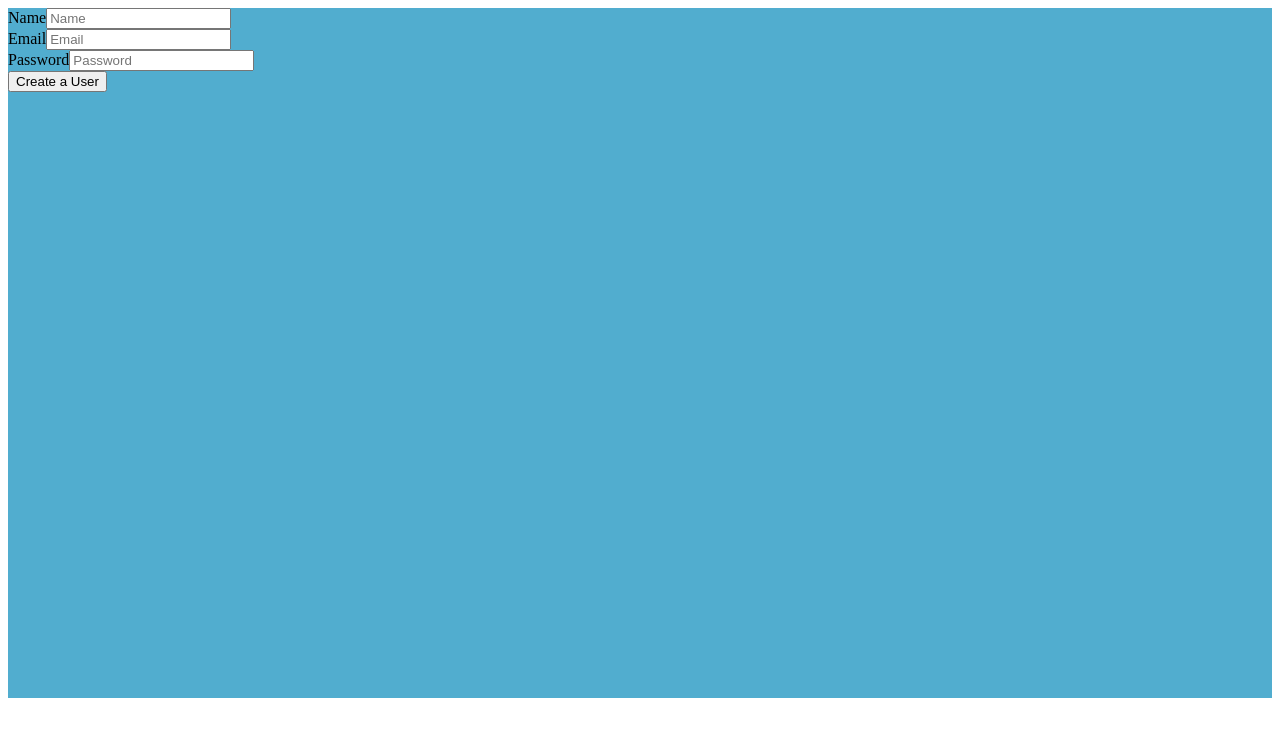
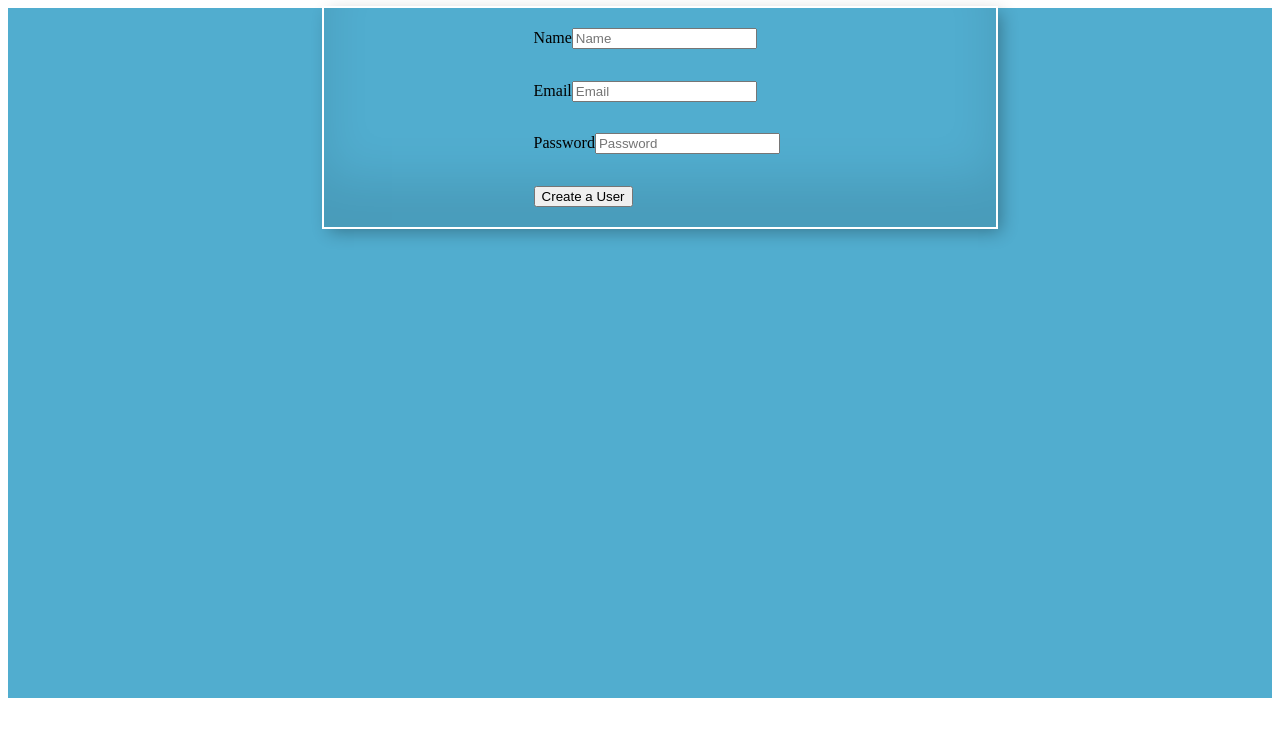
Before and after one commit to addod19/tract_it_frontend, a React (Create React App) app: page /signup in a window 1280 px wide. Shown: the top 736 px of the page. Built offline with nearby package versions, Linux system fonts and the light colour scheme; no server answers.

Commit message:
improve styling in auth

```diff
--- a/src/components/auth/Login.js
+++ b/src/components/auth/Login.js
@@ -15,18 +15,24 @@ const SignInWrap = styled.div`
   box-shadow: inset 0 -3em 3em rgba(0,0,0,0.1),
               0 0  0 2px rgb(255,255,255),
               0.3em 0.3em 1em rgba(0,0,0,0.3);
+  margin-left: 25%;
 `;
 
 const EmailWrap = styled.div`
   width: 100%;
+  margin-left: 130%;
+  margin-bottom: 10%;
 `;
 
 const PasswordWrap = styled.div`
   width: 100%;
+  margin-left: 130%;
+  margin-bottom: 10%;
 `;
 
 const ButtonWrap = styled.div`
   width: 100%;
+  margin-left: 130%;
 `;
 
 const Signin = ( { signin, authenticated: { loggedIn }}) => {
@@ -52,10 +58,12 @@ const Signin = ( { signin, authenticated: { loggedIn }}) => {
     <SignInWrap>
       <form onSubmit={onSubmit}>
         <EmailWrap>
-          <input type='email' onChange={onChange} value={email} name="email" required />
+          <input type='email' onChange={onChange} value={email}
+          placeholder="Enter your email" name="email" required />
         </EmailWrap>
         <PasswordWrap>
-          <input type='password' onChange={onChange} value={password} name="password" required />
+          <input type='password' onChange={onChange} value={password}
+          placeholder="Enter your paswword" name="password" required />
         </PasswordWrap>
         <ButtonWrap>
           <button type="submit" onSubmit={onSubmit}>Login</button>
--- a/src/components/auth/Signup.js
+++ b/src/components/auth/Signup.js
@@ -3,6 +3,37 @@ import { Redirect } from 'react-router-dom';
 import PropTypes from 'prop-types';
 import { connect } from 'react-redux';
 import { signup } from '../../redux/actions/authActions';
+
+import styled from 'styled-components';
+
+const RegFormWrap = styled.div`
+  width: 50%;
+  height: auto;
+  padding: 20px;
+  box-shadow: inset 0 -3em 3em rgba(0,0,0,0.1),
+              0 0  0 2px rgb(255,255,255),
+              0.3em 0.3em 1em rgba(0,0,0,0.3);
+  margin-left: 25%;
+`;
+
+const NameWrap = styled.div`
+  margin-left: 30%;
+  margin-bottom: 5%;
+`;
+
+const EmailWrap = styled.div`
+  margin-left: 30%;
+  margin-bottom: 5%;
+`;
+
+const PasswordWrap = styled.div`
+  margin-left: 30%;
+  margin-bottom: 5%;
+`;
+
+const ButtonWrap = styled.div`
+  margin-left: 30%;
+`;
 
 const SignUp = ({ signup, authenticated: { loggedIn }}) => {
   const [signupData, setSignupData] = useState({
@@ -25,22 +56,21 @@ const SignUp = ({ signup, authenticated: { loggedIn }}) => {
   }
 
   return (
-    <div className="row">
+    <RegFormWrap>
       <form onSubmit={onSubmit}>
-        <div className="formGroup">
+        <NameWrap>
           <label htmlFor="name">
             Name
             <input
               type="text"
               placeholder="Name"
-              className="form-control"
               value={name}
               onChange={onChange}
               required
             />
           </label>
-        </div>
-        <div className="formGroup">
+        </NameWrap>
+        <EmailWrap>
           <label htmlFor="email">
             Email
             <input
@@ -52,8 +82,8 @@ const SignUp = ({ signup, authenticated: { loggedIn }}) => {
               required
             />
           </label>
-        </div>
-        <div className="formGroup">
+        </EmailWrap>
+        <PasswordWrap>
           <label htmlFor="password">
             Password
             <input
@@ -65,12 +95,14 @@ const SignUp = ({ signup, authenticated: { loggedIn }}) => {
               required
             />
           </label>
-        </div>
-        <button type="submit" className="btnbtn-primary">
-          Create a User
-        </button>
+        </PasswordWrap>
+        <ButtonWrap>
+          <button type="submit" onSubmit={onSubmit}>
+            Create a User
+          </button>
+        </ButtonWrap>
       </form>
-    </div>
+    </RegFormWrap>
   );
 };
 
--- a/src/pages/Home.js
+++ b/src/pages/Home.js
@@ -33,6 +33,10 @@ const IntroText = styled.div`
   margin-left: 40%;
   font-size: 25px;
 `;
+
+const SignupWrap = styled.div`
+  margin-left: 50%;
+`;
 const Home = ({ auth: { loggedIn, user }, signout }) => (
   <MainWrap>
     {loggedIn === false ? (
@@ -42,9 +46,12 @@ const Home = ({ auth: { loggedIn, user }, signout }) => (
         </IntroWrap>
         <div>
           <Signin />
-          <Link to="/signup">
-            Signup
-          </Link>
+          <SignupWrap>
+            <Link to="/signup">
+              Signup
+            </Link>
+          </SignupWrap>
+
         </div>
         </>
     ) : (
```
Also changed, not shown: src/components/Waters/addWater.js (added, +78 -0 lines).
